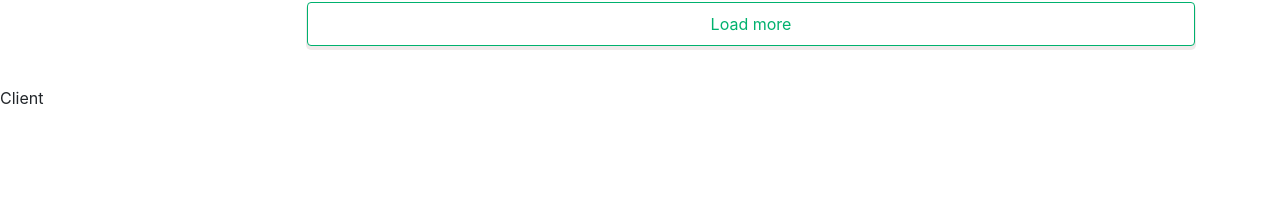
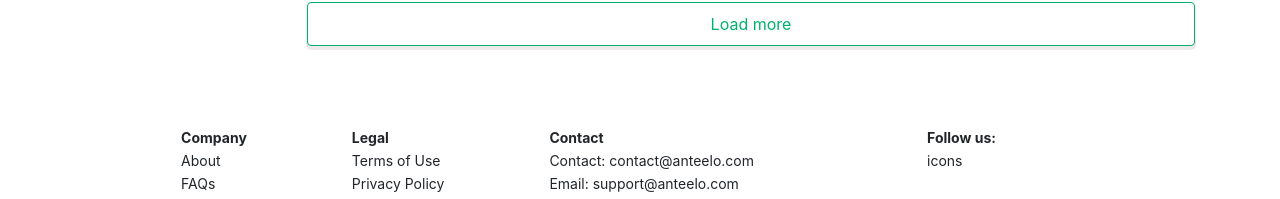
Before and after one commit to itsmeAB/auction-site, a React (Create React App) app: page / in a window 1280 px wide. Shown: the part 863-1062 px from the top of the page. Before the commit the page ends 973 px from the top, so only its background shows below. Built offline with nearby package versions, Linux system fonts and the light colour scheme.

Commit message:
wip - footer

```diff
--- /dev/null
+++ b/src/client/components/Footer/footer.scss
@@ -0,0 +1,13 @@
+.ui-lib-footer {
+  display: flex;
+  justify-content: center;
+  margin-top: 40px;
+
+  th,
+  td {
+    min-width: 100px;
+    border-right: 10px solid transparent;
+    font-size: 14px;
+    padding-right: 94px;
+  }
+}
--- /dev/null
+++ b/src/client/components/Footer/index.jsx
@@ -0,0 +1,35 @@
+import React from 'react';
+import './footer.scss';
+
+const Footer = (props) => {
+  return (
+    <div className="ui-lib-footer">
+      <table>
+        <tr>
+          <th>Company</th>
+          <th>Legal</th>
+          <th>Contact</th>
+          <th>Follow us:</th>
+        </tr>
+        <tr>
+          <td>About</td>
+          <td>Terms of Use</td>
+          <td>Contact: contact@anteelo.com</td>
+          <td>icons</td>
+        </tr>
+        <tr>
+          <td>FAQs</td>
+          <td>Privacy Policy</td>
+          <td>Email: support@anteelo.com</td>
+        </tr>
+        <tr>
+          <td>Sign Up</td>
+          <td> </td>
+          <td>Join Our Facebook Group: Anteelodesign</td>
+        </tr>
+      </table>
+    </div>
+  );
+}
+
+export default Footer;
--- a/src/client/index.jsx
+++ b/src/client/index.jsx
@@ -1,13 +1,14 @@
 import React from 'react';
 import Header from './components/Header';
 import Container from './components/Container';
+import Footer from './components/Footer';
 
 const Client = () => {
-    return (<>
-        <Header />
-        <Container />
-        <div>Client</div>
-    </>)
+  return (<>
+    <Header />
+    <Container />
+    <Footer />
+  </>)
 }
 
 export default Client;
```
